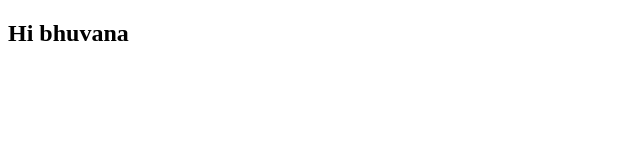
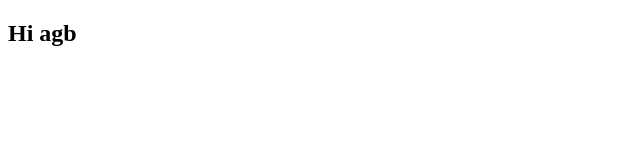
Before and after one commit to AGBhuvaneswari516/resume, a plain HTML site: page index.html in a window 1280 px wide. Shown: the full height of the page, 0-640 px from the left. Drawn offline with Linux system fonts and the light colour scheme.

Commit message:
second commit

```diff
--- a/index.html
+++ b/index.html
@@ -5,6 +5,6 @@
     <title></title>
   </head>
   <body>
-    <h2>Hi bhuvana</h2>
+    <h2>Hi agb</h2>
   </body>
 </html>
```
